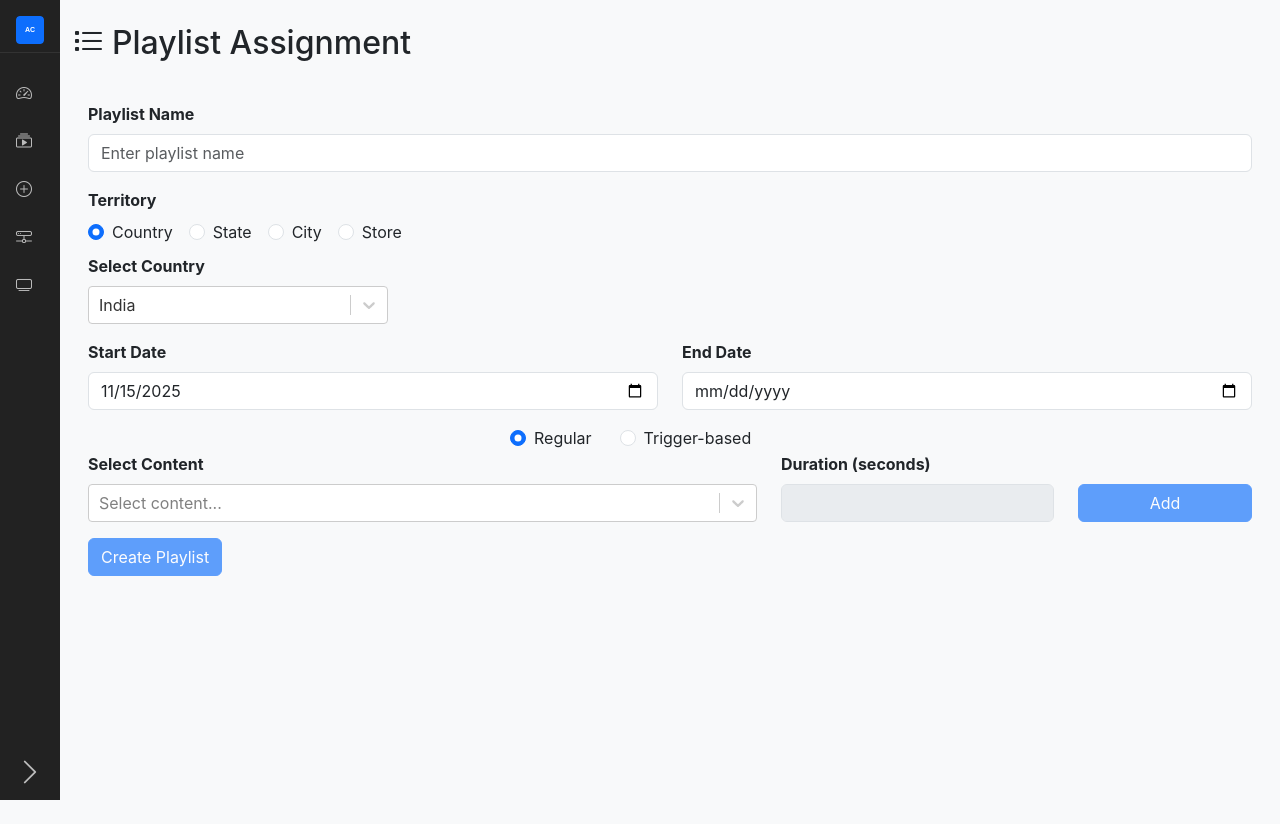
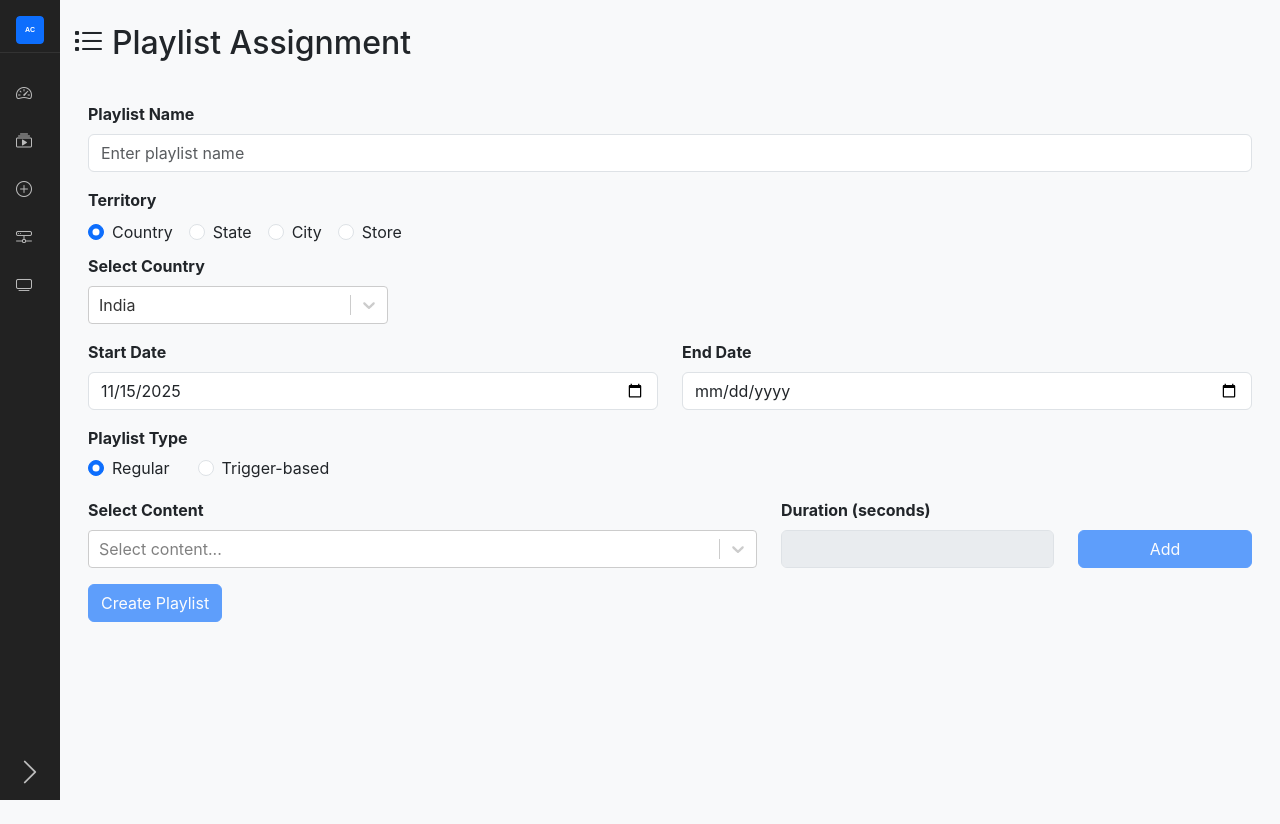
Before and after one commit to VardhanRangineni/Ad-Console, a React (Create React App) app: page /assign in a window 1280 px wide. Built offline with nearby package versions, Linux system fonts and the light colour scheme.

Commit message:
Update AssignContent.jsx

```diff
--- a/src/pages/AssignContent/AssignContent.jsx
+++ b/src/pages/AssignContent/AssignContent.jsx
@@ -596,8 +596,9 @@ function AssignContent() {
 							</div>
 						</div>
 
-						<div className="mx-auto d-flex flex-column align-items-start" style={{ minWidth: 220, width: '100%', maxWidth: 320 }}>
-						<div className="d-flex align-items-center" style={{ gap: 16 }}>
+						<div className="d-flex flex-column align-items-start mb-3 mt-1" style={{ minWidth: 220, width: '100%', maxWidth: 320 }}>
+							<Form.Label style={{ fontWeight: 'bold', marginBottom: 6 }}>Playlist Type</Form.Label>
+							<div className="d-flex align-items-center" style={{ gap: 16 }}>
 							<Form.Check
 								type="radio"
 								id="playlist-type-regular"
```
